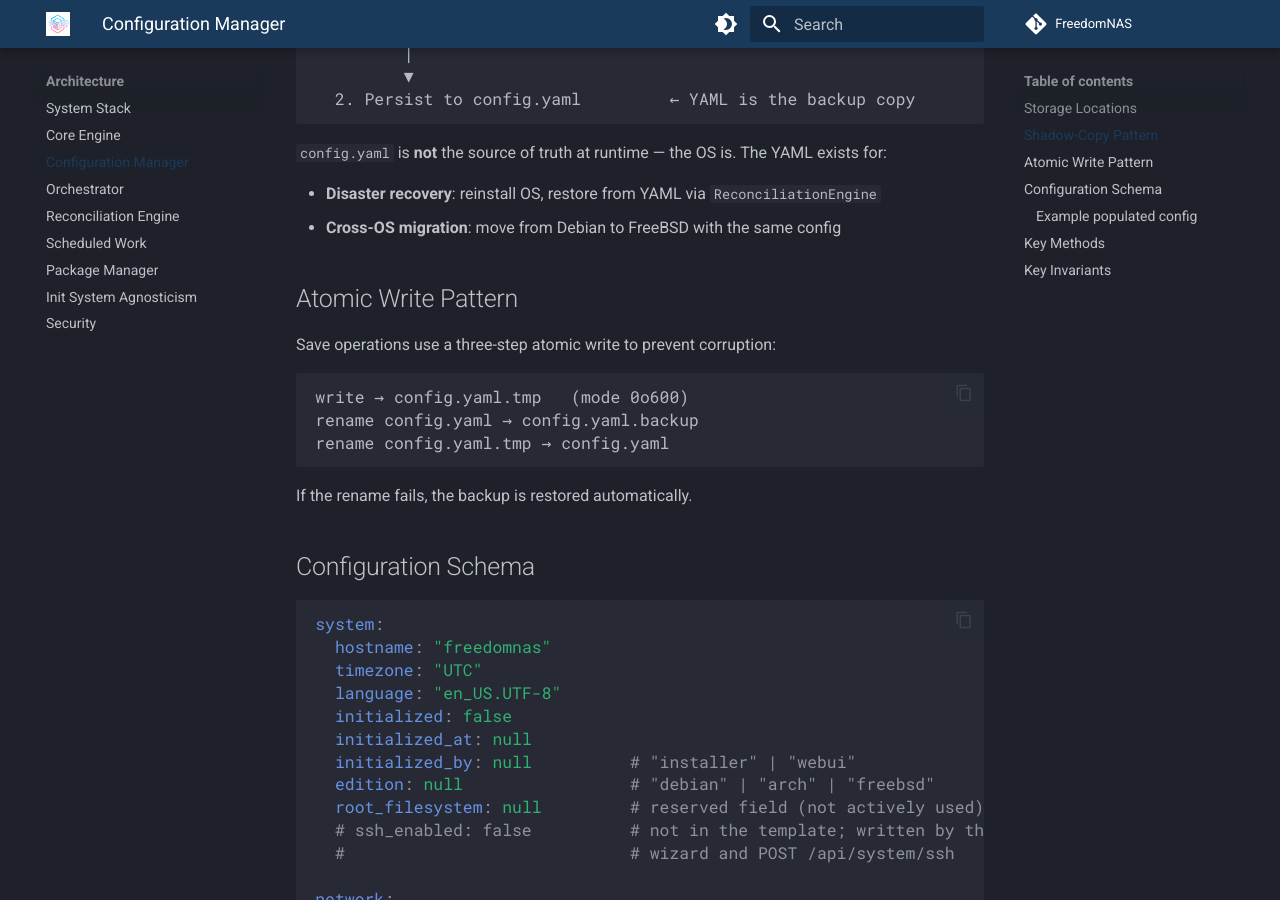
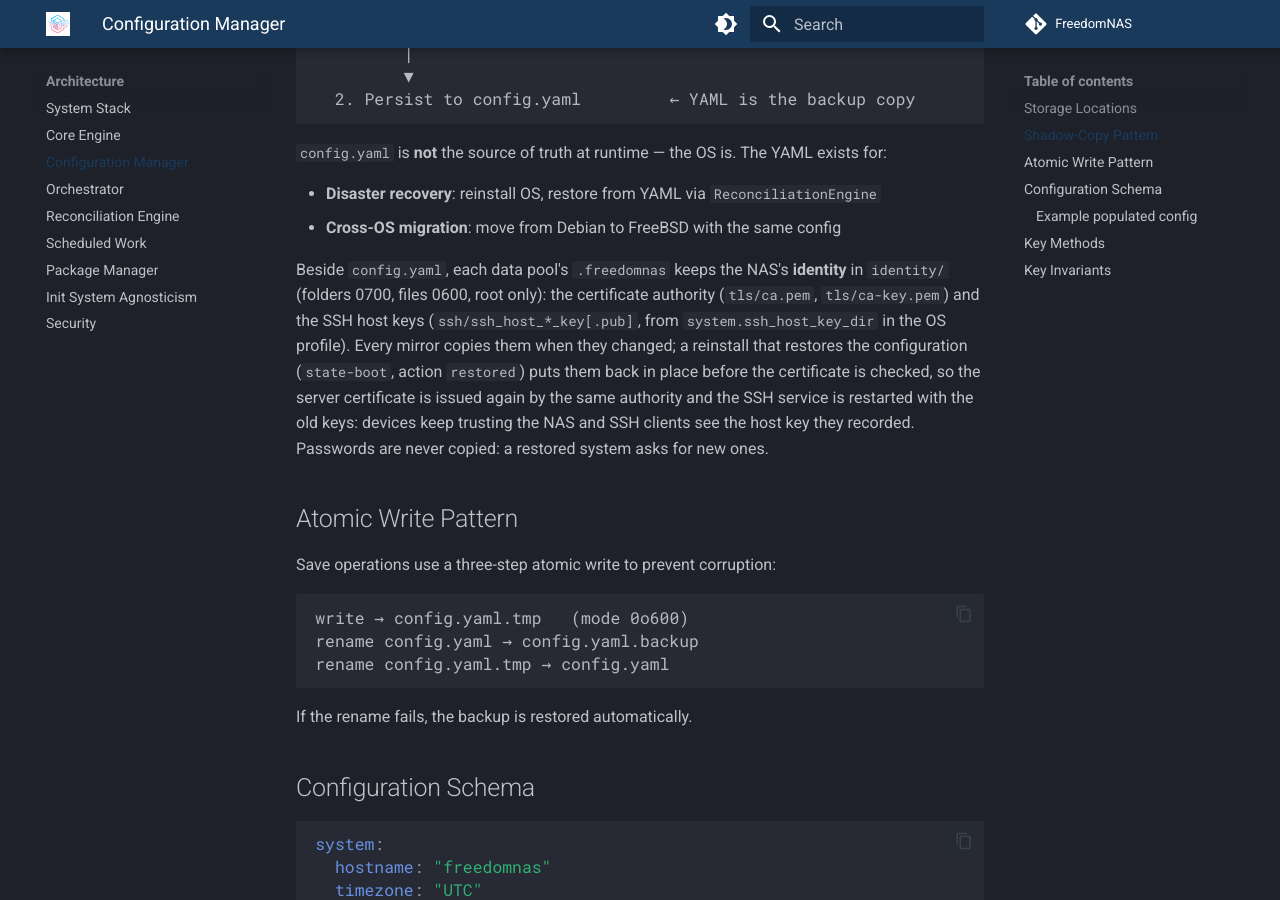
Before and after one commit to FreedomNAS/freedomnas-docs, an MkDocs documentation site: the page built from docs/architecture/config.md, in a window 1280 px wide and 900 px high, scrolled down 3255 px. Built offline with MkDocs 1.6.1 and Material for MkDocs 9.7.7, drawn with Linux system fonts in a browser that asks for light colours.

Commit message:
Document the NAS identity in the configuration copies

```diff
--- a/docs/architecture/config.md
+++ b/docs/architecture/config.md
@@ -130,6 +130,18 @@ The YAML exists for:
 
 - **Disaster recovery**: reinstall OS, restore from YAML via `ReconciliationEngine`
 - **Cross-OS migration**: move from Debian to FreeBSD with the same config
+
+Beside `config.yaml`, each data pool's `.freedomnas` keeps the NAS's
+**identity** in `identity/` (folders 0700, files 0600, root only): the
+certificate authority (`tls/ca.pem`, `tls/ca-key.pem`) and the SSH host
+keys (`ssh/ssh_host_*_key[.pub]`, from `system.ssh_host_key_dir` in the OS
+profile). Every mirror copies them when they changed; a reinstall that
+restores the configuration (`state-boot`, action `restored`) puts them back
+in place before the certificate is checked, so the server certificate is
+issued again by the same authority and the SSH service is restarted with
+the old keys: devices keep trusting the NAS and SSH clients see the host key
+they recorded. Passwords are never copied: a restored system asks for new
+ones.
 
 ## Atomic Write Pattern
 
```
Also changed, not shown: docs/user-guide/system.md (+5 -0 lines).
